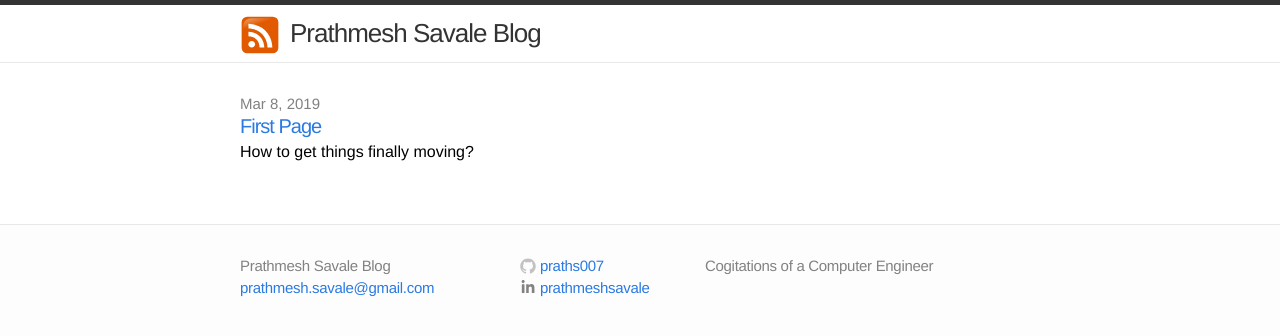
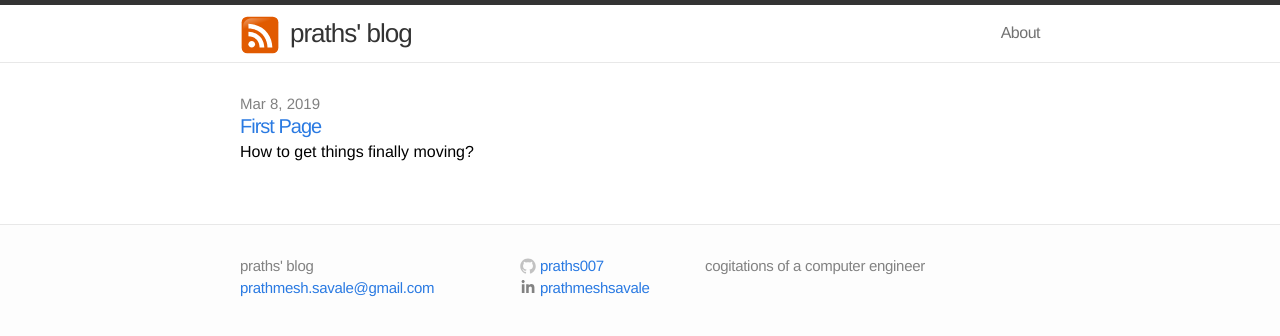
Before and after one commit to praths007/praths007.github.io, a Jekyll site: the page built from index.html, in a window 1280 px wide. Shown: the top 336 px of the page. Built offline with Jekyll 4.4.1, drawn with Linux system fonts in a browser that asks for light colours; comment, search, counter and statistics services are not loaded.

Commit message:
added about me page

```diff
--- a/_config.yml
+++ b/_config.yml
@@ -1,7 +1,7 @@
 # Site settings
-title: Prathmesh Savale Blog
+title: praths' blog
 email: prathmesh.savale@gmail.com
-description: "Cogitations of a Computer Engineer"
+description: "cogitations of a computer engineer"
 baseurl: ""
 url: "http://praths007.github.io"
 # twitter_username: praths_007
```
Also changed, not shown: about.md (added, +21 -0 lines), 1 other file.
